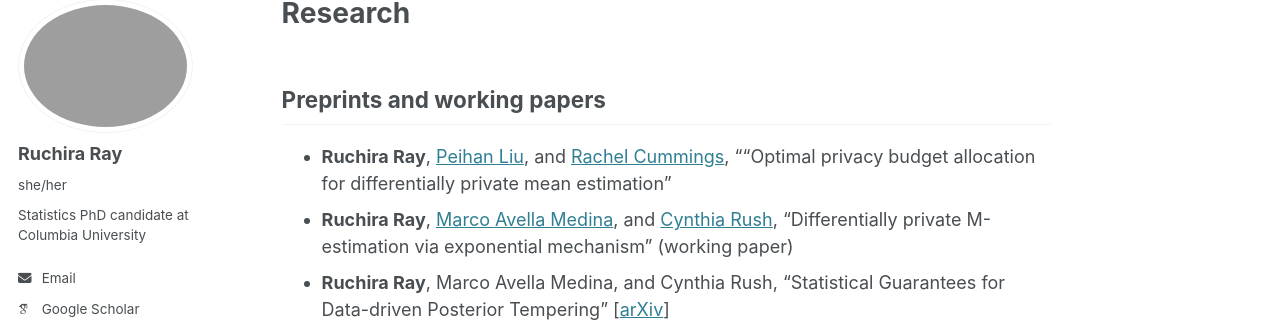
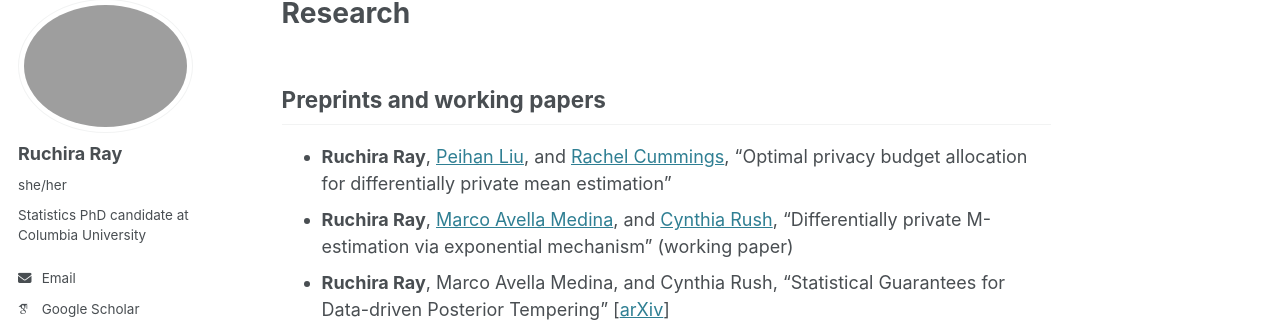
Before and after one commit to rray123/rray123.github.io, a Jekyll site: the page built from _pages/research.md, in a window 1280 px wide and 900 px high. Shown: the part 107-438 px from the top of the window. Built offline with Jekyll 4.4.1, drawn with Linux system fonts in a browser that asks for light colours; some web fonts are replaced.

```diff
--- a/_pages/research.md
+++ b/_pages/research.md
@@ -8,7 +8,7 @@ output:
 ---
 
 ## Preprints and working papers
-* **Ruchira Ray**, [Peihan Liu](https://peihanliu.com), and [Rachel Cummings](https://rachelcummings.com), "“Optimal privacy budget allocation for differentially private mean estimation"
+* **Ruchira Ray**, [Peihan Liu](https://peihanliu.com), and [Rachel Cummings](https://rachelcummings.com), "Optimal privacy budget allocation for differentially private mean estimation"
 * **Ruchira Ray**, [Marco Avella Medina](https://sites.google.com/site/marcoavellamedina/home), and [Cynthia Rush](https://www.columbia.edu/~cgr2130/), "Differentially private M-estimation via exponential mechanism" (working paper)
 * **Ruchira Ray**, Marco Avella Medina, and Cynthia Rush, "Statistical Guarantees for Data-driven Posterior Tempering" [[arXiv](https://arxiv.org/abs/2601.09122)]
 
```
